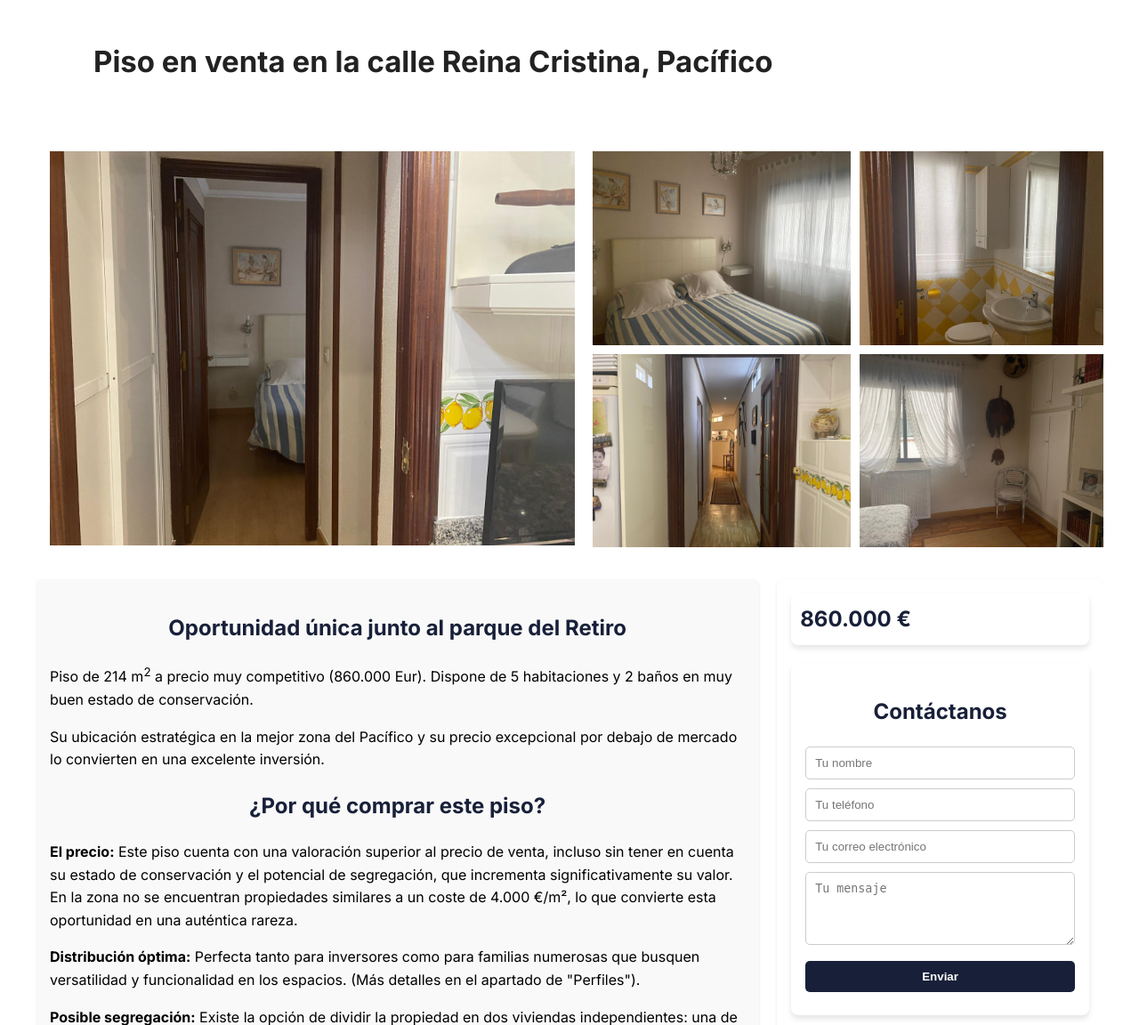
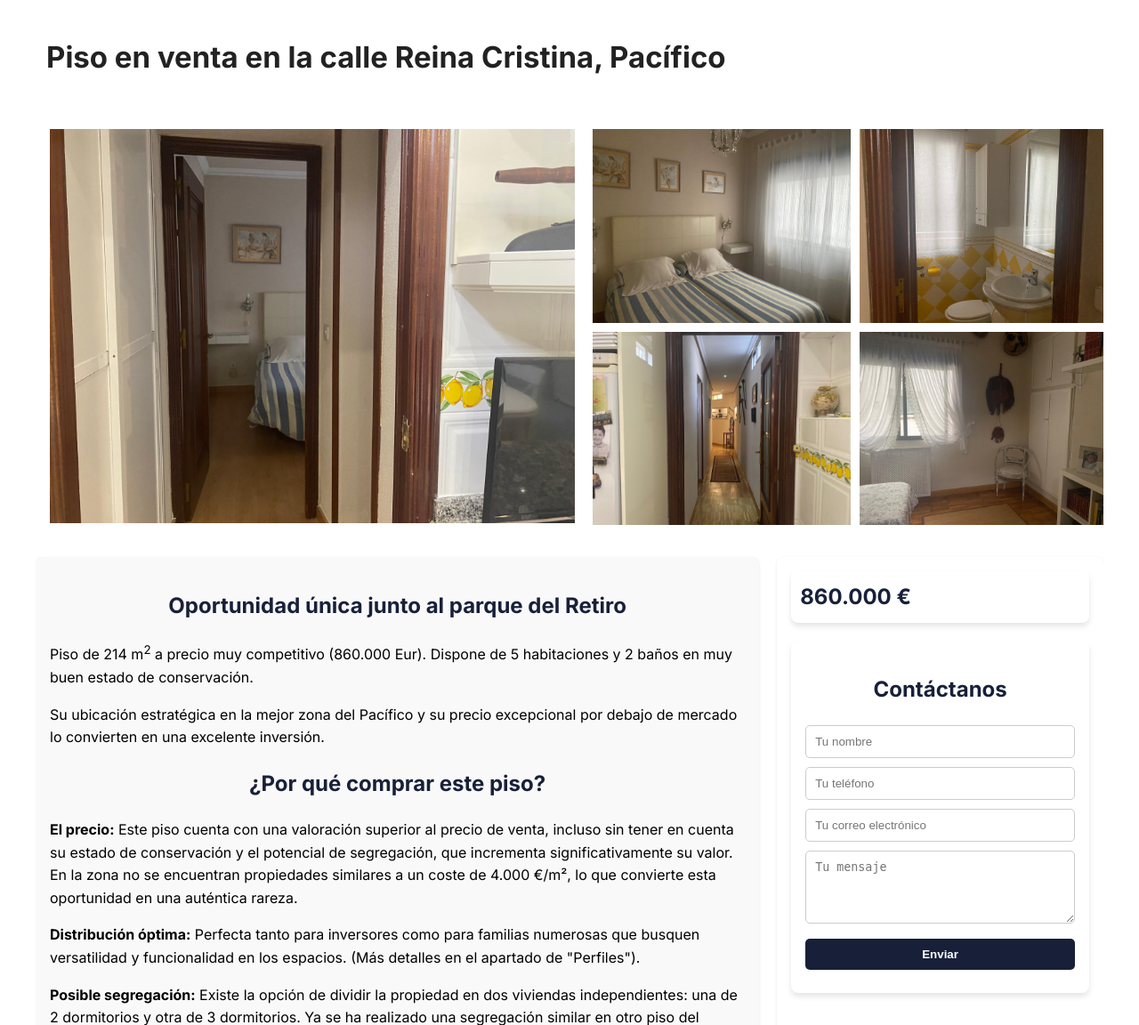
Before and after one commit to PabloLiarte/francesc-carbonell2, a Flask app: page / in a window 1280 px wide. Shown: the part 73-1225 px from the top of the page at 89% size. Run offline with Flask 3, Linux system fonts and the light colour scheme.

Commit message:
margenes

```diff
--- a/templates/index.html
+++ b/templates/index.html
@@ -154,11 +154,11 @@
 
     <div class="container">
         <!-- Título del piso -->
-        <div class="section title" style="text-align: left; width: 150%; margin: 5px 5px; padding-left: 5%;">
+        <div class="section title" style="text-align: left; width: 150%; margin: 0px 0px; padding-left: 1%;">
             <h1 style="font-size: 33px; font-family: 'Inter', sans-serif; color: #222222;">Piso en venta en la calle Reina Cristina, Pacífico</h1>
         </div>
         <!-- Galería -->
-        <div class="section gallery" style="width: 100%; max-width: 1600px; margin: 20px auto; display: flex; gap: 20px;">
+        <div class="section gallery" style="width: 100%; max-width: 1600px; margin: 0px auto; display: flex; gap: 20px;">
             <div style="flex: 1;">
                 <img src="/static/uploads/portada.jpg" alt="Portada" style="width: 100%; height: auto; cursor: pointer;" onclick="openCarousel(0)">
             </div>
```
